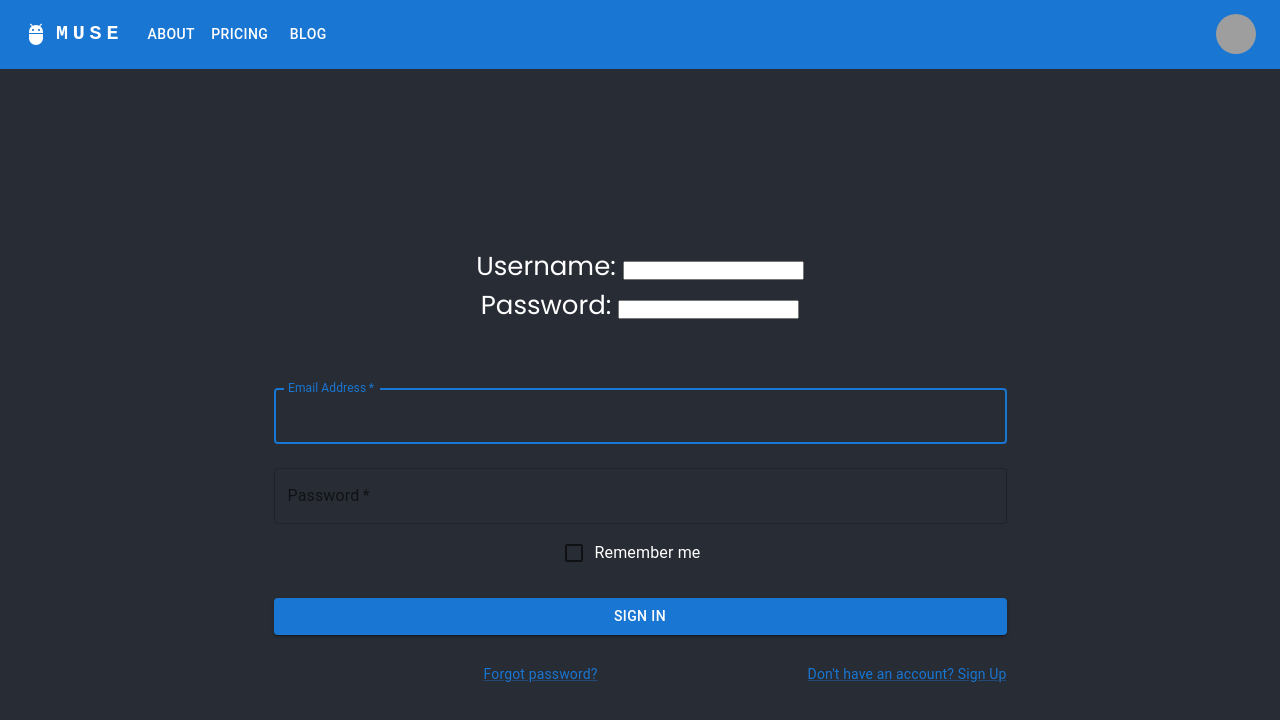
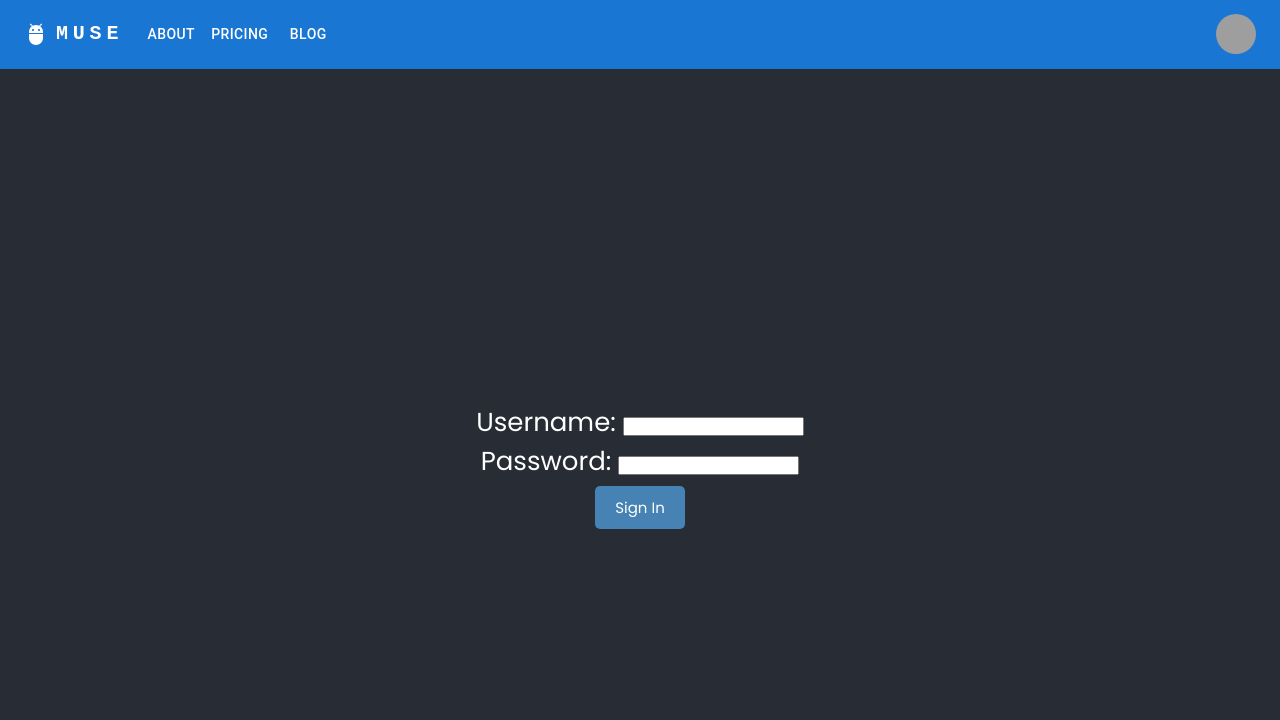
Before and after one commit to zenxha/muse, a React (Create React App) app in the folder client/: page /login in a window 1280 px wide. Shown: the top 720 px of the page. Built offline with nearby package versions, Linux system fonts and the light colour scheme; grey boxes are pictures that could not be loaded.

Commit message:
remove mui from login

```diff
--- a/client/src/components/SignInForm.jsx
+++ b/client/src/components/SignInForm.jsx
@@ -1,18 +1,9 @@
-import React, { useState } from 'react';
+import React, { useState , useEffect} from 'react';
 import "./SignInForm.module.css"
 // import Button from './Button';
 import Avatar from '@mui/material/Avatar';
-import Button from '@mui/material/Button';
-import CssBaseline from '@mui/material/CssBaseline';
-import TextField from '@mui/material/TextField';
-import FormControlLabel from '@mui/material/FormControlLabel';
-import Checkbox from '@mui/material/Checkbox';
-import Link from '@mui/material/Link';
-import Grid from '@mui/material/Grid';
-import Box from '@mui/material/Box';
-import LockOutlinedIcon from '@mui/icons-material/LockOutlined';
-import Typography from '@mui/material/Typography';
-import Container from '@mui/material/Container';
+// import Button from '@mui/material/Button';
+import Button from "./Button";
 import { createTheme, ThemeProvider } from '@mui/material/styles';
 
 
@@ -31,8 +22,18 @@ function SignInForm() {
 
   const handleSubmit = (event) => {
     event.preventDefault();
+
     console.log(`Username: ${username} Password: ${password}`);
+    console.log(window.location.origin)
+    fetch(`http://localhost:3001/login?username=${username}&password=${password}`)
+    // fetch(`http://localhost:3001/test`)
+    .then(response => response.json())
+    .then((json) => {
+      console.log();
+    });
   };
+
+
 
   return (
     <form onSubmit={handleSubmit}>
@@ -48,55 +49,6 @@ function SignInForm() {
       <br />
       <Button type="submit" text = "Sign In" />
 
-      <ThemeProvider theme={theme}>
-      <Box className="sign-up-box" component="form" onSubmit={handleSubmit} noValidate sx={{ mt: 1 }}>
-            <TextField onChange={handleUsernameChange}
-              margin="normal"
-              required
-              fullWidth
-              id="email"
-              label="Email Address"
-              name="email"
-              autoComplete="email"
-              autoFocus
-            />
-            <TextField onChange={handlePasswordChange}
-              margin="normal"
-              required
-              fullWidth
-              name="password"
-              label="Password"
-              type="password"
-              id="password"
-              autoComplete="current-password"
-            />
-            <FormControlLabel
-              control={<Checkbox value="remember" color="primary" />}
-              label="Remember me"
-            />
-            <Button
-              type="submit"
-              fullWidth
-              variant="contained"
-              sx={{ mt: 3, mb: 2 }}
-            >
-              Sign In
-            </Button>
-            <Grid container>
-              <Grid item xs>
-                <Link href="#" variant="body2">
-                  Forgot password?
-                </Link>
-              </Grid>
-              <Grid item>
-                <Link href="#" variant="body2">
-                  {"Don't have an account? Sign Up"}
-                </Link>
-              </Grid>
-            </Grid>
-          </Box>
-          </ThemeProvider>
-
     </form>
   );
 }
```
